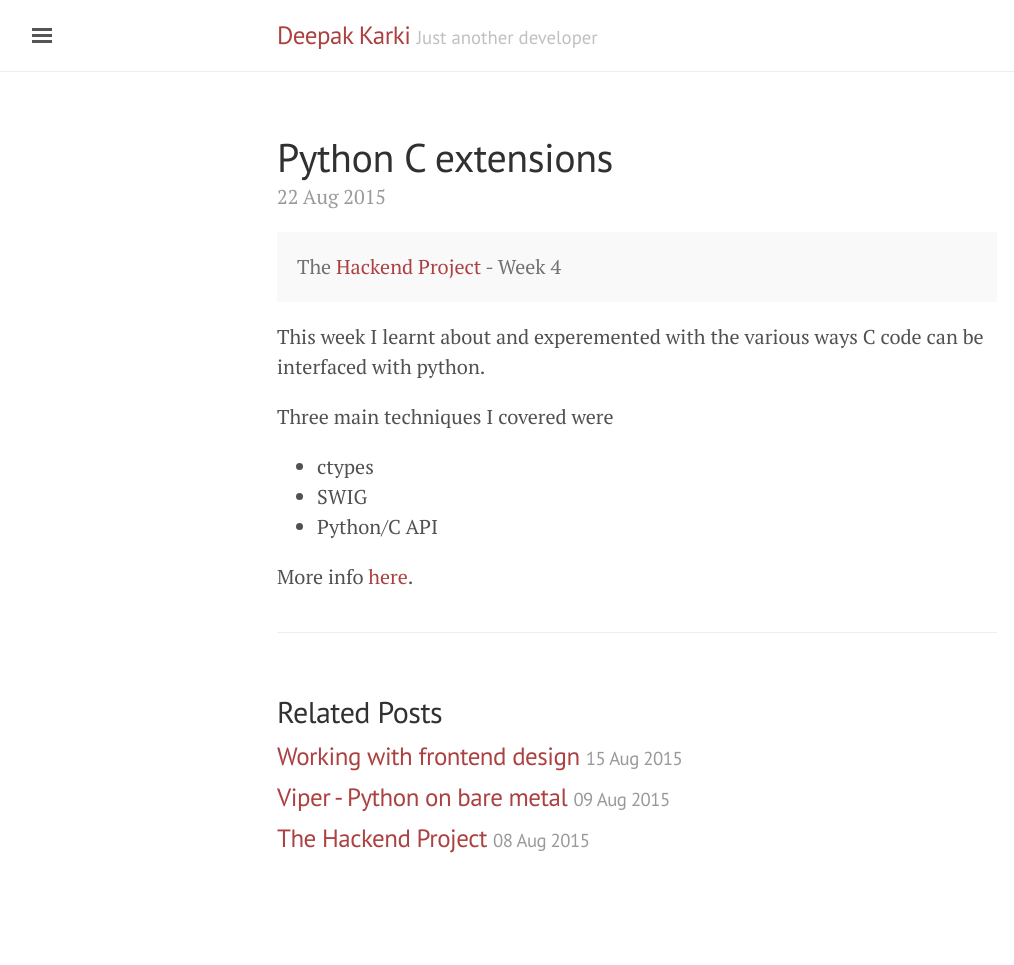
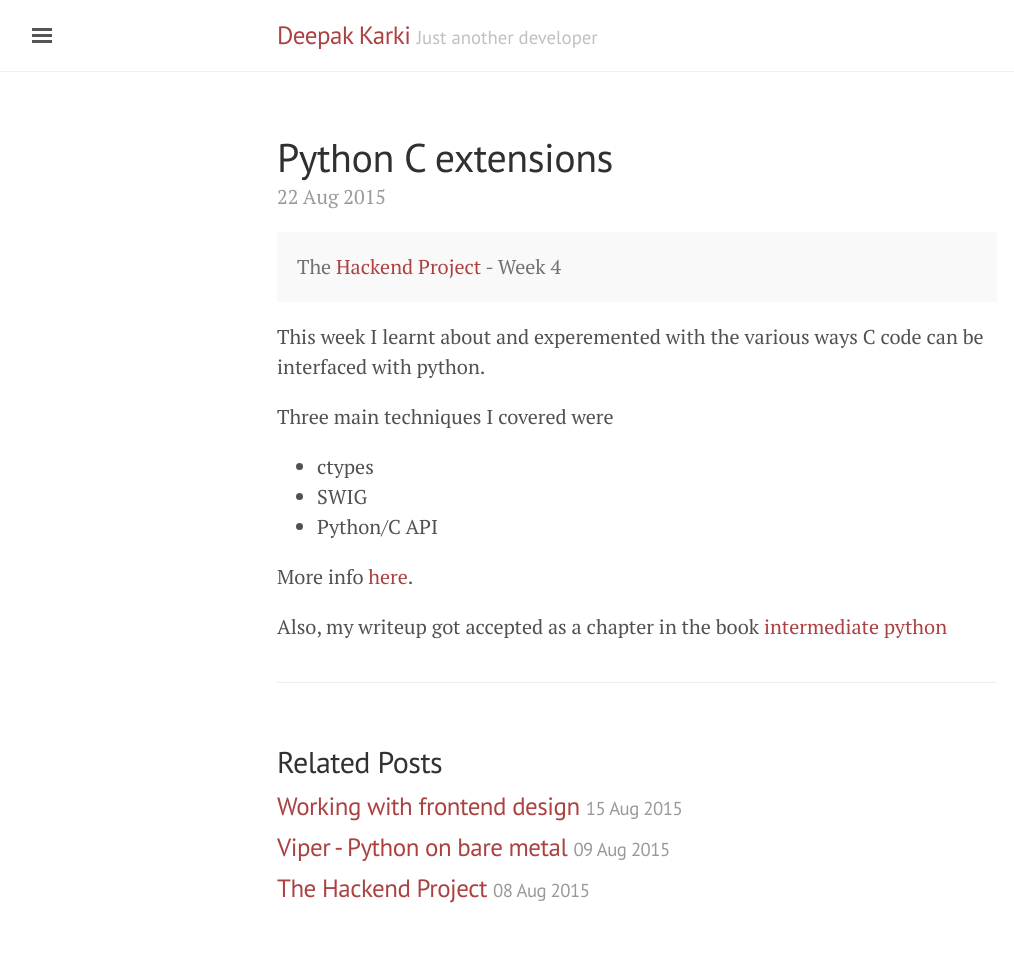
Before and after one commit to deepakkarki/blog_src, a Jekyll site: the page built from _posts/2015-08-22-Python-C-extensions.md, in a window 1280 px wide. Shown: the whole page, without its empty margins (3-1017 px from the left). Built offline with Jekyll 4.4.1, drawn with Linux system fonts in a browser that asks for light colours; before the commit the page ends 915 px from its top, so only the background shows below that.

Commit message:
edit post

```diff
--- a/_posts/2015-08-22-Python-C-extensions.md
+++ b/_posts/2015-08-22-Python-C-extensions.md
@@ -17,3 +17,5 @@ Three main techniques I covered were
 * Python/C API
 
 More info [here](https://github.com/deepakkarki/hackend-project/blob/master/week-4/Python-C-extensions.rst).
+
+Also, my writeup got accepted as a chapter in the book [intermediate python](http://book.pythontips.com/en/latest/python_c_extension.html)
```
